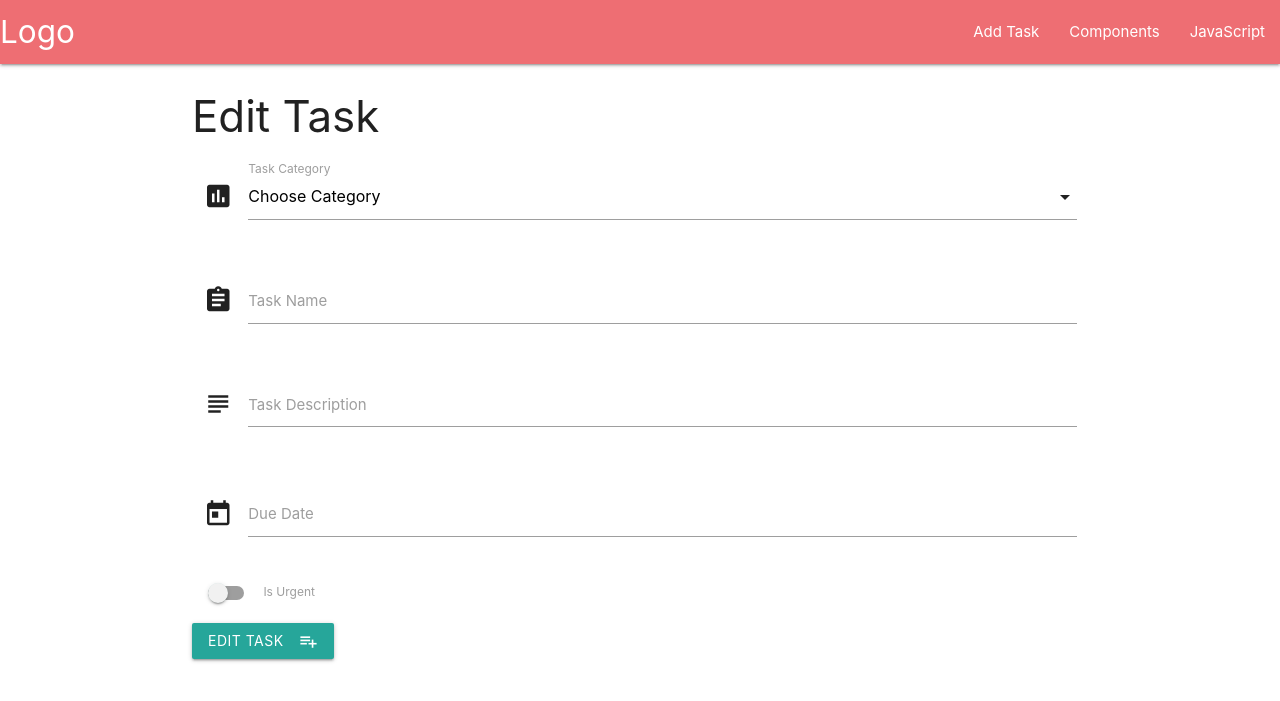
After one commit to Baal89/task_manager, a Flask app: template templates/edittask.html in a window 1280 px wide. The commit adds this page. Shown: the top 701 px of the page. Run offline with Flask 2, Linux system fonts and the light colour scheme; the template is opened without the code that fills it, so the values that code supplies are empty; some libraries are stand-ins or nearby versions.

Commit message:
edit funcinality and edittask.html created

```diff
--- a/app.py
+++ b/app.py
@@ -32,9 +32,32 @@ def insert_task():
     return redirect(url_for('get_tasks'))
 
 
-@app.route('edit_task/<task_id>')
+@app.route('/edit_task/<task_id>')
 def edit_task(task_id):
+    the_task = mongo.db.tasks.find_one({"_id": ObjectId(task_id)})
+    all_categories = mongo.db.categories.find()
+    return render_template('edittask.html',
+                           task=the_task,
+                           categories=all_categories)
 
+
+@app.route('/update_task/<task_id>', methods=['POST'])
+def update_task(task_id):
+    tasks = mongo.db.tasks
+    tasks.update({'_id': ObjectId(task_id)}, {
+                'task_name': request.form.get('task_name'),
+                'category_name': request.form.get('category_name'),
+                'task_description': request.form.get('task_description'),
+                'due_date': request.form.get('due_date'),
+                'is_urgent': request.form.get('is_urgent')
+    })
+    return redirect(url_for('get_tasks'))
+
+
+@app.route('/delete_task/<task_id>')
+def delete_task(task_id):
+    mongo.db.tasks.remove({'_id': ObjectId()})
+    return redirect(url_for('get_tasks'))
 
 
 if __name__ == '__main__':
--- /dev/null
+++ b/templates/edittask.html
@@ -0,0 +1,80 @@
+{% extends 'base.html' %}
+
+{% block content %}
+
+    <h3>Edit Task</h3>
+
+    <div class="row">
+        <form class="col s12" action="{{ url_for('update_task', task_id=task._id) }}" method="POST">
+            <div class="row">
+                 <div class="input-field col s12">
+                    <i class="material-icons prefix">poll</i>
+                    <select id="category" name="category_name">
+                        <option value="" disabled selected>Choose Category</option>
+
+                        {% for category in categories %}
+                            {% if category.category_name == task.category_name %}
+
+                            <option value="{{ category.category_name }}" selected>{{ category.category_name }}</option>
+
+                            {% else %}
+
+                            <option value="{{ category.category_name }}">{{ category.category_name }}</option>
+
+                            {% endif %}
+
+                        {% endfor %}
+
+                    </select>
+                    <label>Task Category</label>
+                </div>
+            </div>
+            <div class="row">
+                <div class="input-field col s12">
+                    <i class="material-icons prefix">assignment</i>
+                    <input id="task_name" name="task_name" type="text" class="validate"  value="{{ task.task_name }}" required>
+                    <label for="icon_prefix">Task Name</label>
+                </div>
+            </div>
+            <div class="row">
+                <div class="input-field col s12">
+                    <i class="material-icons prefix">subject</i>
+                    <textarea id="task_description" name="task_description" type="text" class="materialize-textarea">{{ task.task_description }}</textarea>
+                    <label for="icon_telephone">Task Description</label>
+                </div>
+            </div>
+            <div class="row">
+                <div class="input-field col s12">
+                    <i class="material-icons prefix">today</i>
+                    <input id="due_date" name="due_date" type="text" class="datepicker" value="{{ task.due_date }}">
+                    <label for="icon_telephone">Due Date</label>
+                </div>
+            </div>
+            <div class="row">
+                <div class="switch">
+                    <label>
+
+                        {% if task.is_urgent %}
+
+                            <input id="is_urgent" name="is_urgent" type="checkbox" checked>
+
+                        {% else %}
+
+                            <input id="not_urgent" name="is_urgent" type="checkbox">
+
+                        {% endif %}
+
+                        <span class="lever"></span>
+                        Is Urgent
+                    </label>
+                </div>
+            </div>
+            <div class="row">
+                <button class="btn waves-effect waves-light" type="submit" name="action">Edit Task
+                    <i class="material-icons right">playlist_add</i>
+                </button>
+            </div>
+        </form>
+    </div>
+
+{% endblock %}
--- a/templates/tasks.html
+++ b/templates/tasks.html
@@ -10,8 +10,8 @@
                 <div class="collapsible-header">
                     <div class="col s3">
                         <i class="material-icons">expand_more</i>
-                        <a class="waves-effect waves-light btn btn_small">Done</a>
-                        <a class="waves-effect waves-light btn btn_small blue">Edit</a>
+                        <a href="{{ url_for('delete_task', task_id=task._id) }}" class="waves-effect waves-light btn btn_small">Done</a>
+                        <a href="{{ url_for('edit_task', task_id=task._id) }}" class="waves-effect waves-light btn btn_small blue">Edit</a>
                     </div>
                     <div class="task_header col s9">
                         <strong>{{ task.task_name }}</strong> - {{ task.due_date }}
```
